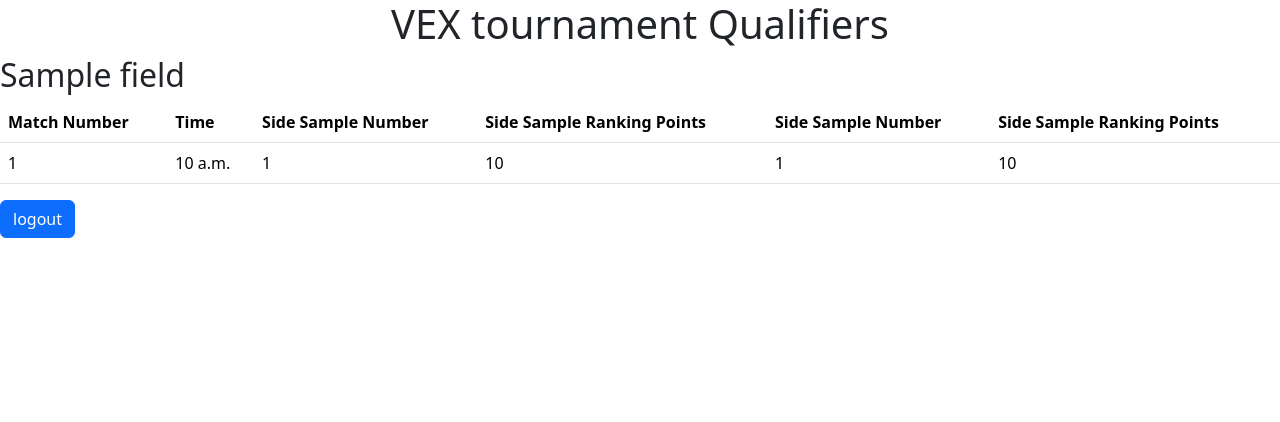
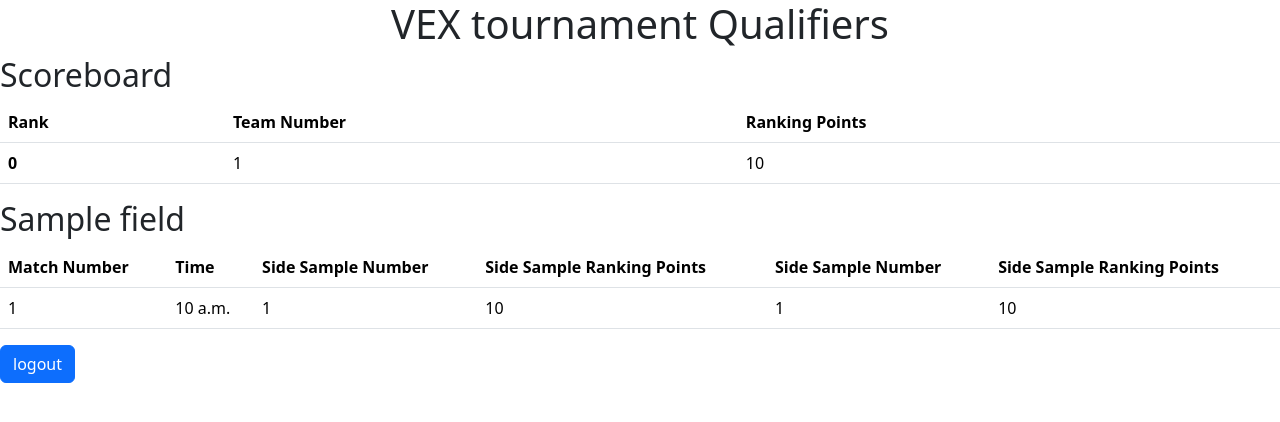
Before and after one commit to vex-tournament/vex_tournament, a Django app: page /manage_tournament/ in a window 1280 px wide. Shown: the top 422 px of the page. Run offline with Django 5.2, Linux system fonts and the light colour scheme; a user stored in the database is signed in; tables that the repository leaves empty hold one stand-in row (values such as "Sample post"); parts of the project's set-up code (start-up, migrations or seed data) failed here and were passed over.

Commit message:
add scoreboard

```diff
--- a/templates/tournament_site/manage_tournament.html
+++ b/templates/tournament_site/manage_tournament.html
@@ -4,6 +4,28 @@
 {% block body %}
 
     <h1> VEX tournament Qualifiers</h1>
+
+    <!-- scoreboard -->
+    <h2>Scoreboard</h2>
+    <table class="table">
+        <thead>
+            <tr>
+                <th scope="col">Rank</th>
+                <th scope="col">Team Number</th>
+                <th scope="col">Ranking Points</th>
+            </tr>
+        </thead>
+
+        <tbody>
+            {% for team in teams %}
+                <tr>
+                    <th scope="row">{{ forloop.counter0 }}</th>
+                    <td>{{ team.number }}</td>
+                    <td>{{ team.ranking_points }}</td>
+                </tr>
+            {% endfor %}
+        </tbody>
+    </table>
 
     <!-- matches -->
     {% for field in fields %}
--- a/tournament_site/views.py
+++ b/tournament_site/views.py
@@ -63,11 +63,12 @@ def manage_tournament(request):
             # fields
             fields = Field.objects.all()
             matches = Matches.objects.all().order_by("time")
+            teams = Team.objects.all().order_by("ranking_points")
 
             return render(
                 request,
                 "tournament_site/manage_tournament.html",
-                {"fields": fields, "matches": matches}
+                {"fields": fields, "matches": matches, "teams": teams}
             )
 
         return redirect("/tournament/")
```
